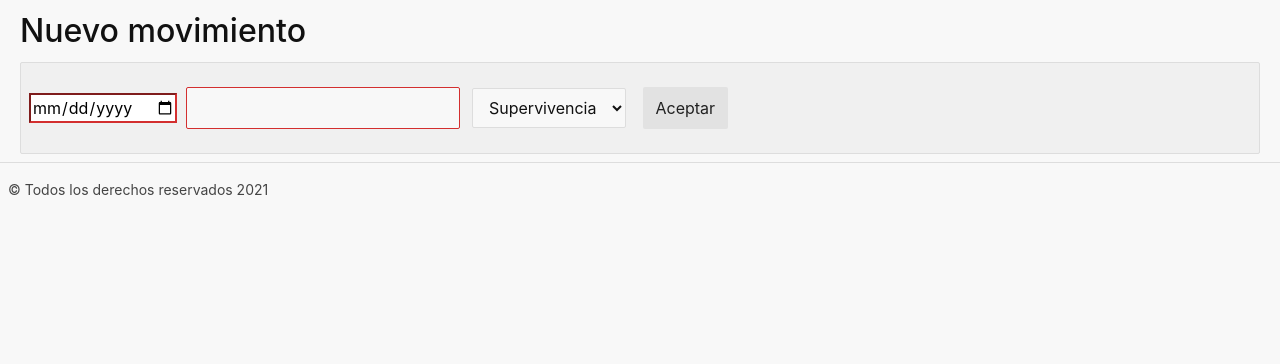
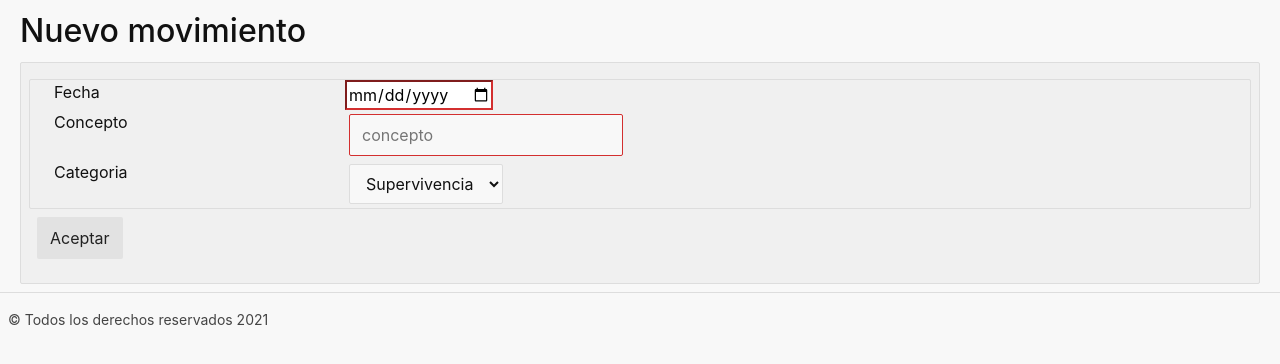
Before and after one commit to zopiro00/kakebo, a Flask app: page /nuevo in a window 1280 px wide. Shown: the part 56-420 px from the top of the page. Run offline with Flask 2, Linux system fonts and the light colour scheme; parts of the project's set-up code (start-up, migrations or seed data) failed here and were passed over.

Commit message:
ultimos cambios clase dia 15, formateo con css

```diff
--- a/KAKEBO/__init__.py
+++ b/KAKEBO/__init__.py
@@ -1,5 +1,6 @@
 from flask import Flask
 
-app = Flask(__name__)
+app = Flask(__name__, instance_relative_config=True)
+app.config.from_object("config")
 
 from KAKEBO import views
--- a/KAKEBO/templates/alta.html
+++ b/KAKEBO/templates/alta.html
@@ -5,9 +5,42 @@
 {% block contenido %}
 <h1>Nuevo movimiento  </h1>
 <form action="nuevo" method="post">
-    {{ form.fecha()}}
-    {{ form.concepto()}}
-    {{ form.categoria()}}
+    <fieldset class="container">
+        <div class="row">
+            <div class="col-sm-3">
+                {{form.fecha.label}}
+            </div>
+            <div class="col-sm-9">
+                {{ form.fecha(type= "date", placeholder=form.fecha.name)}}
+            </div>
+        </div>
+        <div class="row">
+            <div class="col-sm-3">
+                {{form.concepto.label}}
+            </div>
+            <div class="col-sm-9">
+                {{ form.concepto(placeholder=form.concepto.name)}}
+            </div>
+        </div><div class="row">
+            <div class="col-sm-3">
+                {{form.categoria.label}}
+            </div>
+            <div class="col-sm-9">
+                {{ form.categoria()}}
+            </div>
+        </div>
+    </fieldset>
     {{ form.submit()}}
 </form>
 {% endblock %}
+
+
+<form>
+    <fieldset>
+      <legend>Simple form</legend>
+      <label for="username">Username</label>
+      <input type="text" id="Username" placeholder="Username"/>
+      <label for="password">Password</label>
+      <input type="password" id="password" placeholder="Password"/>
+    </fieldset>
+  </form>
--- a/KAKEBO/templates/base.html
+++ b/KAKEBO/templates/base.html
@@ -6,6 +6,7 @@
     <meta name="viewport" content="width=device-width, initial-scale=1.0">
     <title>Kakebo | {% block titulo %}{% endblock %}</title>
     <link rel="stylesheet" type="text/css" href="static/mini-default.css">
+    <!-- href = {{url_for("static", filename= "mini-default.css")}} para no tener problemas con los archivos staticos en flask-->
 </head>
 <body>
     <header>
--- a/KAKEBO/views.py
+++ b/KAKEBO/views.py
@@ -1,6 +1,6 @@
 from KAKEBO import app
 import sqlite3
-from flask import jsonify, render_template
+from flask import jsonify, render_template, request
 from KAKEBO.forms import MovimientosForm
 
 @app.route('/')
--- /dev/null
+++ b/config_template.py
@@ -0,0 +1,2 @@
+SECRET_KEY= <clave secreta WTF>
+DB_PATH= <ruta de accesos a la base de datos>
```
Also changed, not shown: 1 other file.
